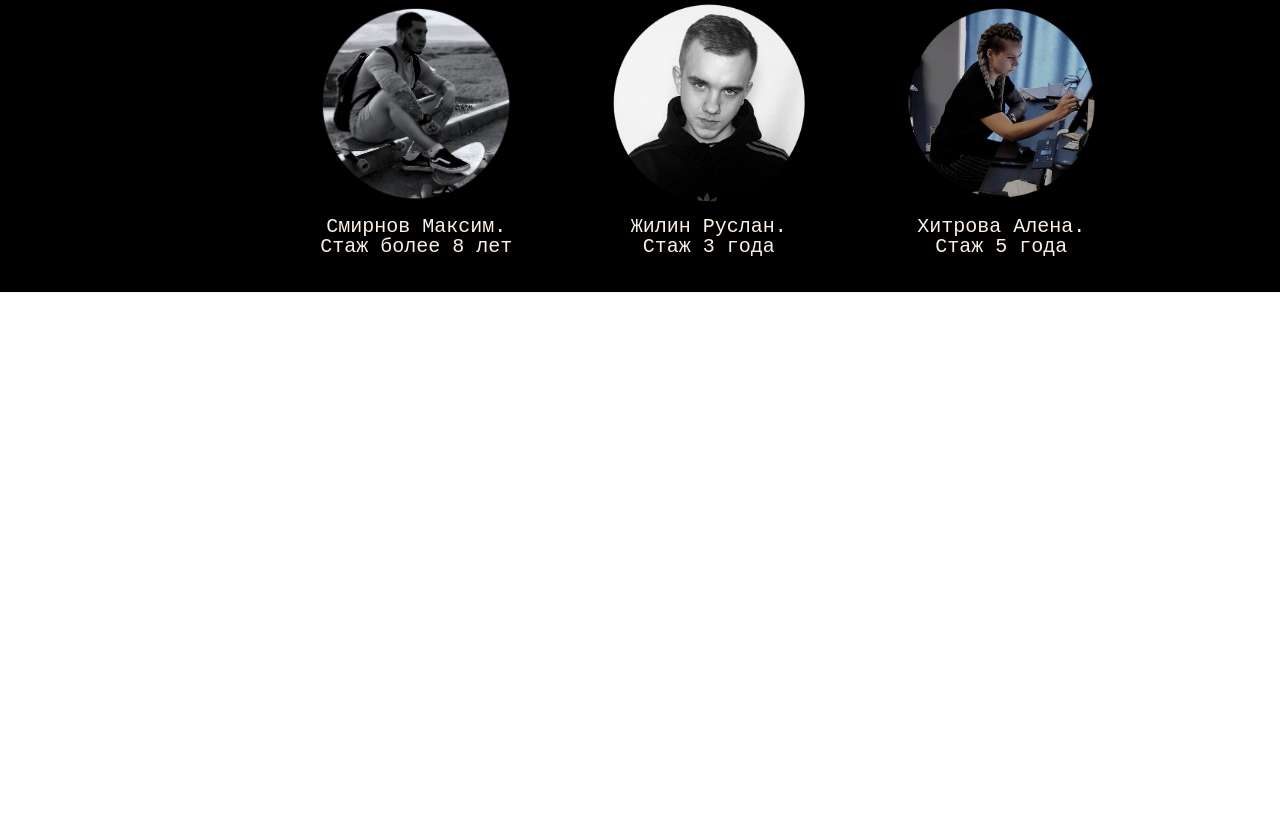
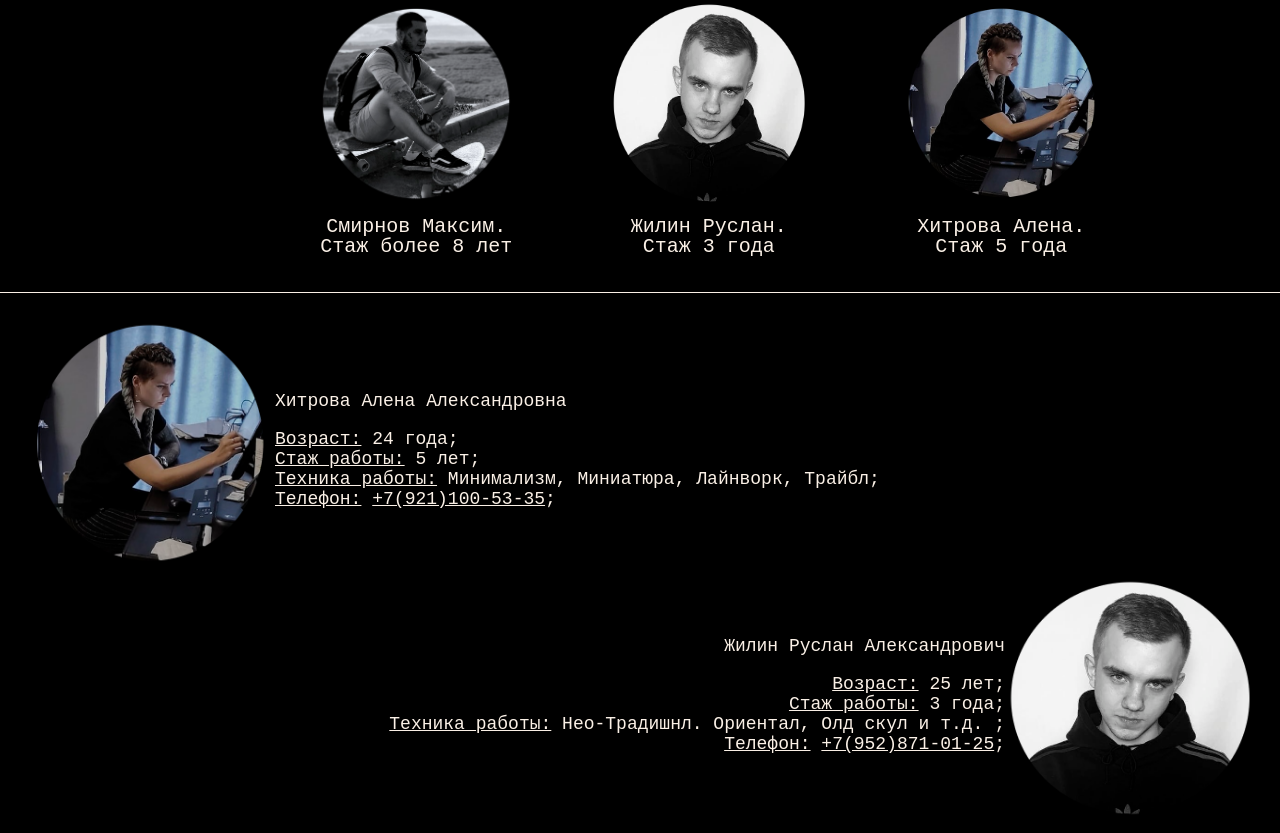
Before and after one commit to NatashaPolnaya/hw1, a plain HTML site: page index.html in a window 1280 px wide. Shown: the part 606-1439 px from the top of the page. Before the commit the page ends 899 px from the top, so only its background shows below. Drawn offline with Linux system fonts and the light colour scheme.

Commit message:
Добавление в content различных блоков

```diff
--- a/index.html
+++ b/index.html
@@ -66,6 +66,36 @@
             </div>
             </div>
             <div class="lines"></div>
+            <div class="masters_info">
+                <div class="alena">
+                    <img src="image/mast2.png" alt="">
+
+                <div class="info">
+					<p>Хитрова Алена Александровна</p>
+					<u>Возраст:</u> 24 года;
+					<br>
+					<u>Стаж работы:</u> 5 лет;
+					<br>
+					<u>Техника работы:</u> Минимализм, Миниатюра, Лайнворк, Трайбл;
+					<br>
+					<u>Телефон:</u> <a href="tel:+79211005335">+7(921)100-53-35</a>;
+                </div>
+            </div>
+            <div class="rusl">
+                <img src="image/mast1.png" alt="" >
+				<div class="info">
+					<p>Жилин Руслан Александрович</p>
+					<u>Возраст:</u> 25 лет;
+					<br>
+					<u>Стаж работы:</u> 3 года;
+					<br>
+					<u>Техника работы:</u> Нео-Традишнл. Ориентал, Олд скул и т.д. ;
+					<br>
+					<u>Телефон:</u> <a href="tel:+79528710125">+7(952)871-01-25</a>;
+					<br>
+				</div>
+            </div>
+            </div>
         </div>
     </content>
 </body>
--- a/style.css
+++ b/style.css
@@ -104,8 +104,9 @@ li a{
 .container2{
     background-color: black;
     width: 100%;
-    height: all;
+    min-height: 800px;
     padding-top: 20px;
+    max-height: all;
 }
 .max1
 {
@@ -181,3 +182,44 @@ li a{
 	line-height: 20px;
 	margin-bottom: 15px;
 }
+.masters_info{
+    width: 100%;
+    min-height: 540px;
+    height: all;
+    display: block;
+}
+.masters_info .alena{
+    width: 100%;
+    height: 280px;
+}
+.masters_info .alena img{
+    float: left;
+    margin-left: 25px;
+    margin-top: 25px;
+}
+.masters_info img{
+    width: 250px;
+    height: 250px;
+}
+ .alena .info{
+    text-align: left;
+    padding-top: 80px;
+}
+.masters_info .info{
+    color: #FAF0E6;
+    font-family: Courier New, monospace ;
+    font-size: 18px;
+    letter-spacing: 0px;
+}
+.masters_info .rusl{
+    width: 100%;
+    height: 250px;
+}
+.masters_info .rusl img{
+    float: right;
+    margin-right: 25px;
+}
+.rusl .info{
+    text-align: right;
+    padding-top: 45px;
+}
```
